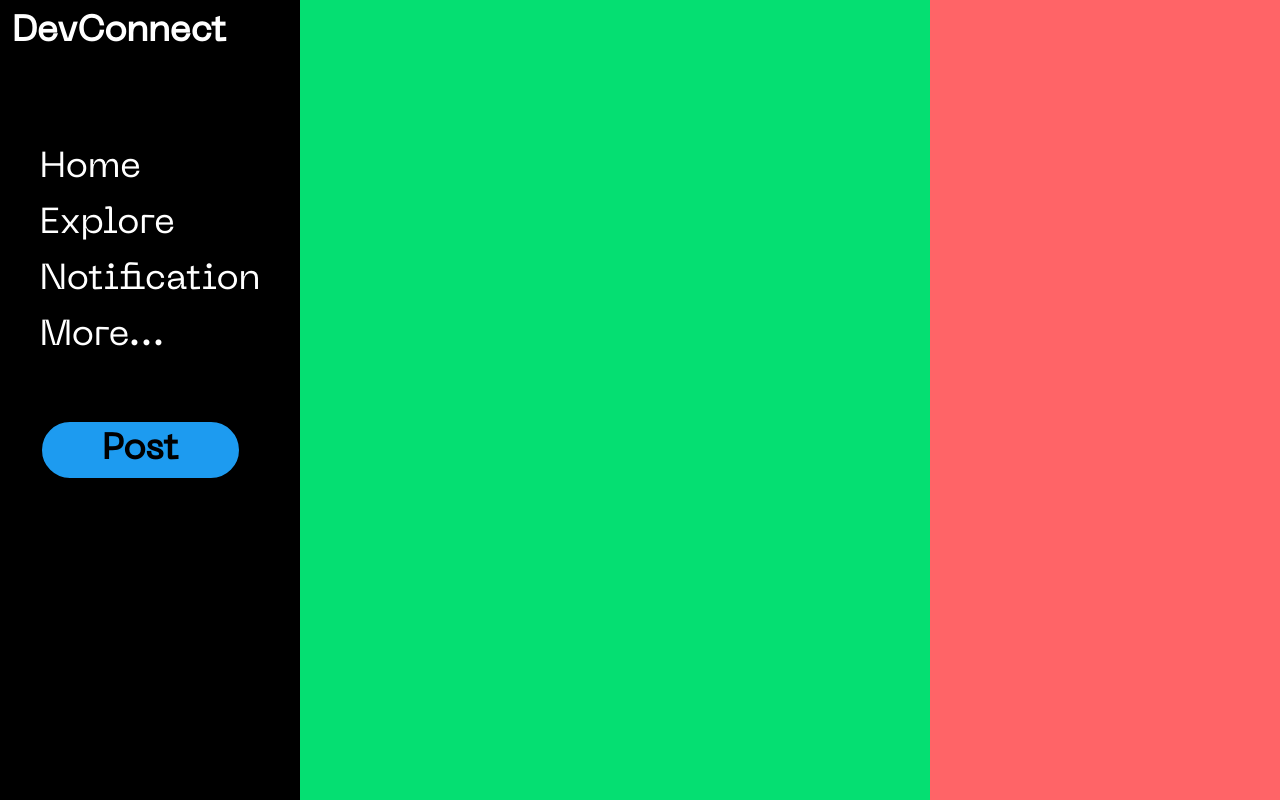
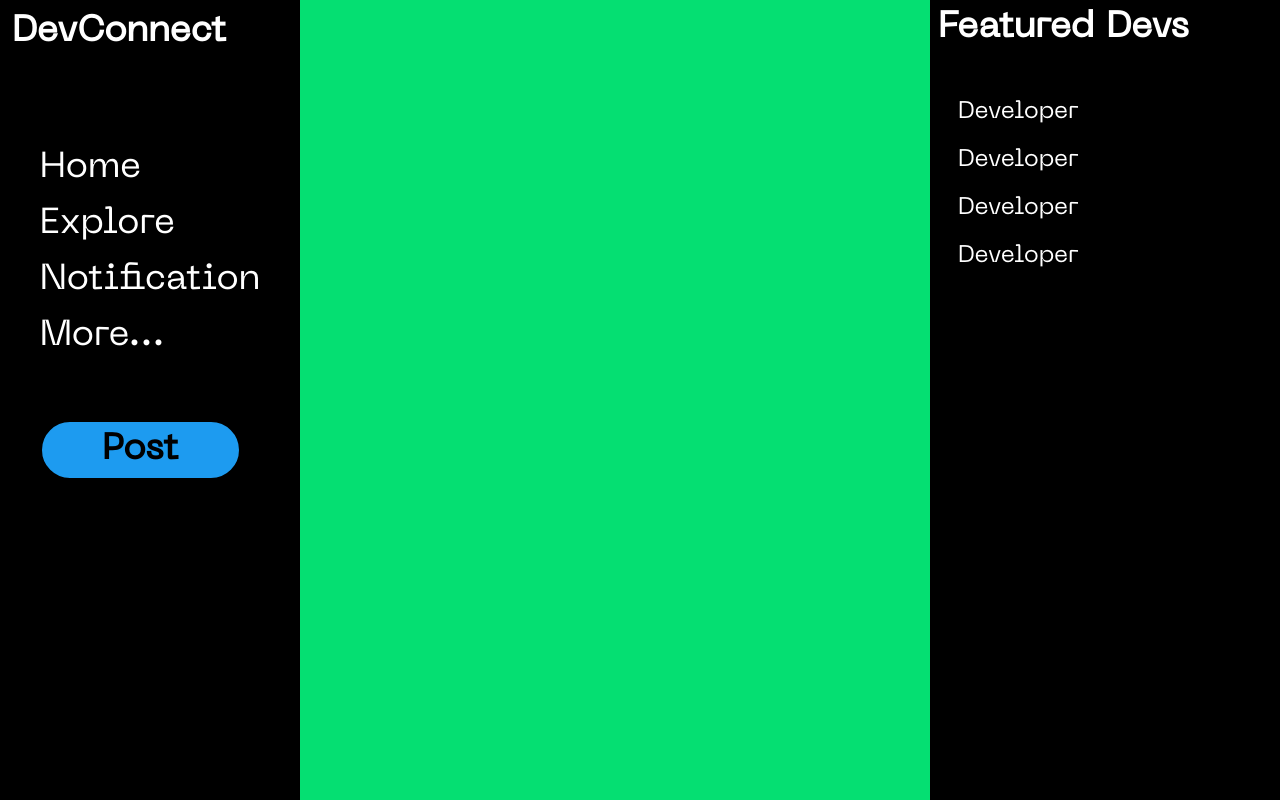
Before and after one commit to DATBOI-MAYANK/DevConnect, a React (Vite) app in the folder frontend/: page / in a window 1280 px wide. Built offline with nearby package versions, Linux system fonts and the light colour scheme.

Commit message:
feat: enhance Navbar layout and structure in App component

```diff
--- a/frontend/src/App.jsx
+++ b/frontend/src/App.jsx
@@ -1,17 +1,18 @@
-import { useState } from 'react'
-import './index.css'
-import Navbar from './assets/components/Navbar'
+import { useState } from "react";
+import "./index.css";
+import Navbar from "./assets/components/Navbar";
 
 function App() {
-
-
   return (
     <>
-     <div className='bg-black h-screen w-full'>
-        <Navbar />
-     </div>
+      <div className="bg-black h-screen w-full">
+        <div className="grid grid-flow-row grid-cols-[300px_auto_350px] h-full ">
+          <Navbar />
+
+        </div>
+      </div>
     </>
-  )
+  );
 }
 
-export default App
+export default App;
--- a/frontend/src/assets/components/Navbar.jsx
+++ b/frontend/src/assets/components/Navbar.jsx
@@ -1,24 +1,36 @@
-import React from 'react'
+import React from "react";
 
 function Navbar() {
   return (
-    <div className="grid grid-flow-row grid-cols-[300px_auto_350px] h-full ">
-          <div className=' p-3 navbar text-white' >
-            <h1 className='text-4xl font-bold '>DevConnect</h1>
-            <div className='flex items-center justify-center mt-20'>
-              <ul className='text-4xl '>
-                <li className='m-4 hover:cursor-pointer'>Home</li>
-                <li className='m-4 hover:cursor-pointer'>Explore</li>
-                <li className='m-4 hover:cursor-pointer'>Notification</li>
-                <li className='m-4 hover:cursor-pointer'>More...</li>
-              </ul>
-            </div>
-            <button className='text-4xl text-black font-bold px-15 py-2  mt-12 ml-7 border-2 rounded-4xl hover:cursor-pointer bg-[#1d9bf0]'>Post</button>
+    <>
+      <div className=" p-3 navbar text-white">
+        <h1 className="text-4xl font-bold ">DevConnect</h1>
+        <div className="flex items-center justify-center mt-20">
+          <ul className="text-4xl ">
+            <li className="m-4 hover:cursor-pointer">Home</li>
+            <li className="m-4 hover:cursor-pointer">Explore</li>
+            <li className="m-4 hover:cursor-pointer">Notification</li>
+            <li className="m-4 hover:cursor-pointer">More...</li>
+          </ul>
+        </div>
+        <button className="text-4xl text-black font-bold px-15 py-2  mt-12 ml-7 border-2 rounded-4xl hover:cursor-pointer bg-[#1d9bf0]">
+          Post
+        </button>
+      </div>
+      <div className="bg-green-400 main"></div>
+      <div className="filler text-white  ">
+        <div>
+          <h2 className="text-4xl font-bold m-2 ">Featured Devs</h2>
+          <div className="flex flex-col text-2xl my-10 mx-5 ">
+            <span className="p-2">Developer</span>
+            <span className="p-2">Developer</span>
+            <span className="p-2">Developer</span>
+            <span className="p-2">Developer</span>
           </div>
-          <div className='bg-green-400 '></div>
-          <div className='bg-red-400  '></div>
         </div>
-  )
+      </div>
+    </>
+  );
 }
 
-export default Navbar
+export default Navbar;
```
